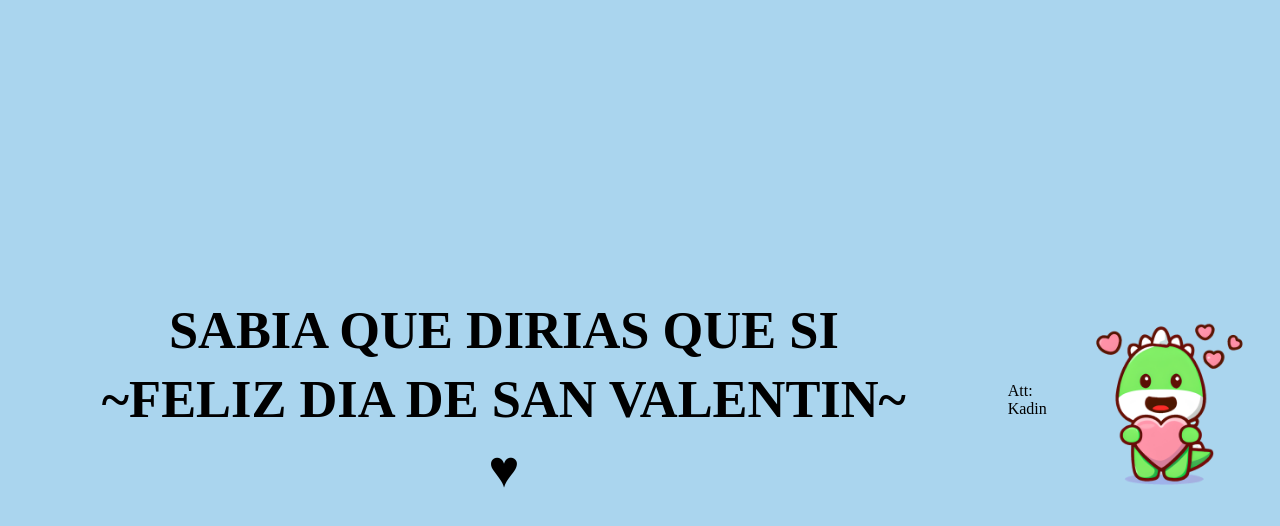
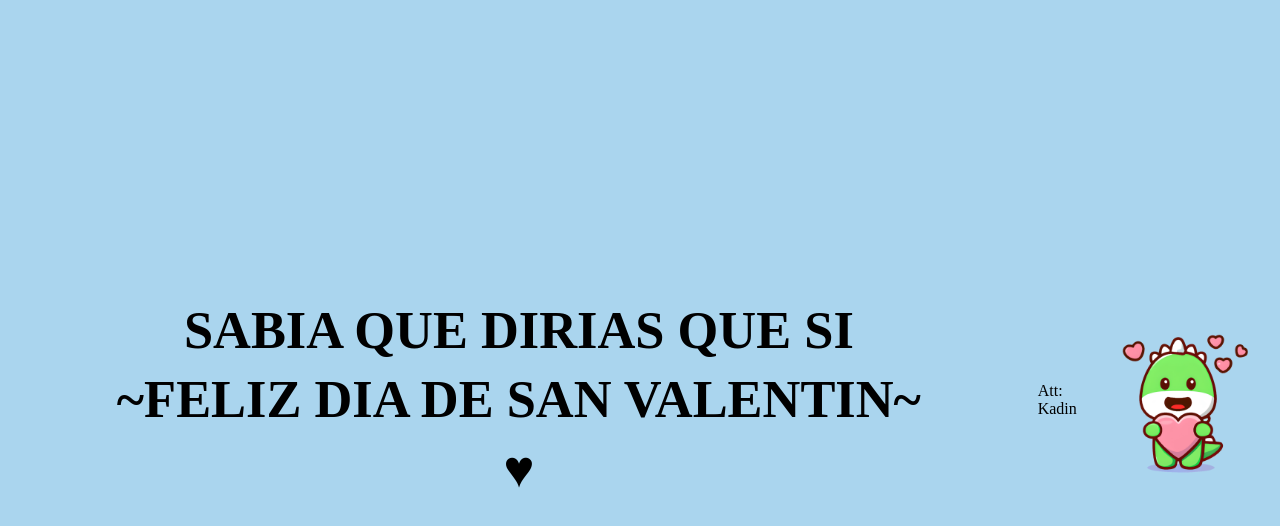
Before and after one commit to Kadin02/Albasanvalentin, a plain HTML site: page index.html in a window 1280 px wide. Both pictures are taken after a click on the button "SI". Drawn offline with Linux system fonts and the light colour scheme.

Commit message:
Update index.html
cambio de tamaño de la imagen

```diff
--- a/index.html
+++ b/index.html
@@ -14,7 +14,7 @@
       <h1>SABIA QUE DIRIAS QUE SI ~FELIZ DIA DE SAN VALENTIN~<br>♥</h1>
       <h3>Att: Kadin</h3>
       <!-- imagen de acceptacion-->
-      <img src="./imagenes/Fondo.png" width="300" alt="Dino Love">
+      <img src="./imagenes/Fondo.png" width="250" alt="Dino Love">
 
     </div>
     <!-- imagen de inicio-->
```
